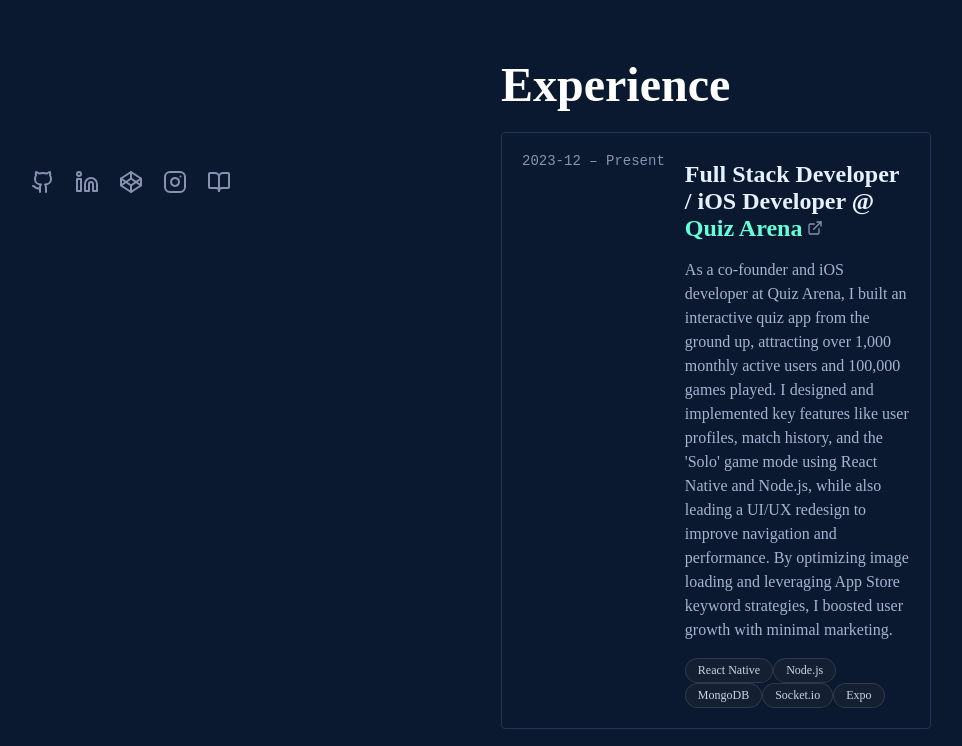
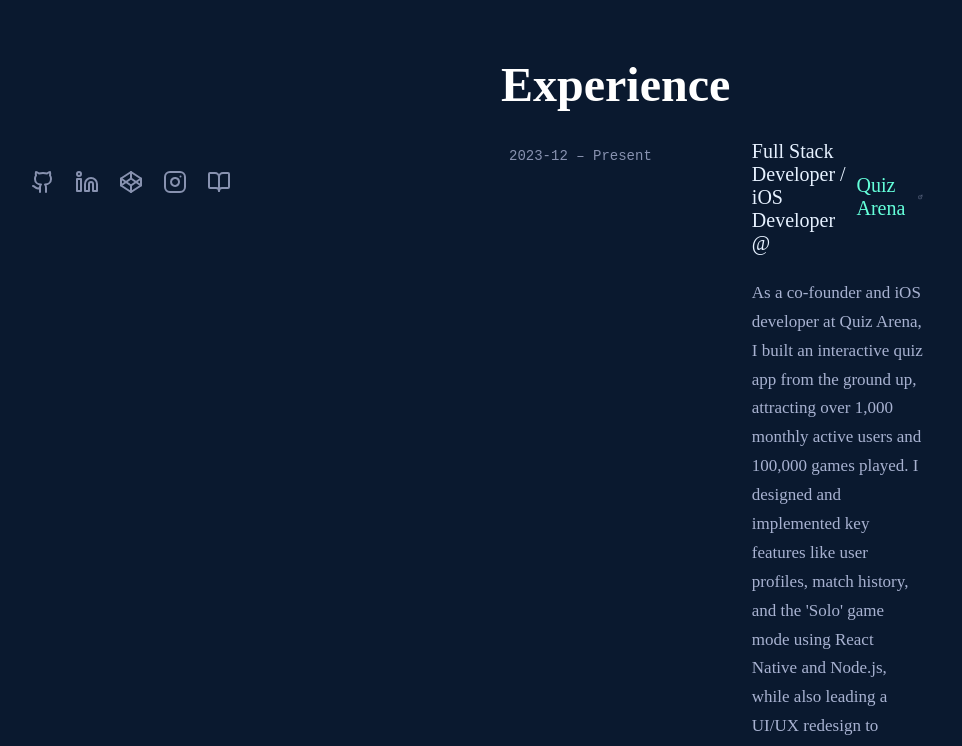
Before and after one commit to apatel924/ashish-portfolio, a React (Create React App) app: page / in a window 1280 px wide. Shown: the part 520-1266 px from the top of the page, without its empty margins (189-1151 px from the left). Built offline with nearby package versions, Linux system fonts and the light colour scheme.

Commit message:
Modified ExperienceCard.js

```diff
--- a/src/components/ExperienceCard.js
+++ b/src/components/ExperienceCard.js
@@ -1,3 +1,4 @@
+// ExperienceCard.js
 import React from "react";
 import { ExternalLink } from "lucide-react";
 import TechBadge from "./TechBadge";
@@ -11,56 +12,69 @@
   technologies,
   positions,
 }) {
-  // Base card style with transitions for hover effect
+  // Default style: no border or background
   const cardStyle = {
+    position: "relative",
+    marginBottom: "48px", // Increased bottom margin between cards
     display: "flex",
-    flexDirection: "row",
-    marginBottom: "20px",
-    padding: "20px",
-    border: "1px solid #233554",
+    gap: "100px", // Increased gap between date and content
+    padding: "8px", // Added some padding
     borderRadius: "4px",
-    transition: "transform 0.3s, box-shadow 0.3s",
-    position: "relative", // so we can manipulate the container
+    transition:
+      "transform 0.3s, box-shadow 0.3s, background-color 0.3s, border 0.3s",
+    // No border or background color by default
   };
 
-  // Hover event handlers for the container
+  // Hover event handlers
   const handleMouseEnter = (e) => {
+    // Subtle border + background color on hover
+    e.currentTarget.style.border = "1px solid #233554";
+    e.currentTarget.style.backgroundColor = "rgba(100,255,218,0.03)";
     e.currentTarget.style.transform = "scale(1.02)";
     e.currentTarget.style.boxShadow = "0 8px 20px rgba(100,255,218,0.1)";
   };
   const handleMouseLeave = (e) => {
+    // Revert to default
+    e.currentTarget.style.border = "none";
+    e.currentTarget.style.backgroundColor = "transparent";
     e.currentTarget.style.transform = "scale(1)";
     e.currentTarget.style.boxShadow = "none";
   };
 
-  // Left column: period
+  // Period column
   const periodStyle = {
     fontFamily: "monospace",
     fontSize: "14px",
     color: "#8892b0",
-    marginRight: "20px",
-    minWidth: "120px",
+    minWidth: "140px",
+    paddingTop: "8px", // Align with title
   };
 
-  // Right column: content
+  // Content column
   const contentStyle = {
     flex: 1,
+    maxWidth: "800px", // Increased max-width
   };
 
   const titleStyle = {
-    fontSize: "1.5rem",
-    fontWeight: "bold",
-    color: "#e6f1ff",
-    margin: "8px 0",
+    fontSize: "20px", // Increased font size
+    fontWeight: "500",
+    color: "#e6f1ff", // Lighter color for better contrast
+    marginBottom: "12px",
+    display: "flex",
+    alignItems: "center",
+    gap: "8px",
   };
 
   const descriptionStyle = {
-    fontSize: "1rem",
-    color: "#a8b2d1",
-    lineHeight: 1.5,
+    fontSize: "17px", // Increased font size
+    color: "#a8b2d1", // Lighter gray for better readability
+    lineHeight: "1.7", // Increased line height
+    marginTop: "24px",
+    marginBottom: "24px",
   };
 
-  // Link icon style (if you want the ExternalLink to glow on hover)
+  // External link icon
   const linkIconStyle = {
     marginLeft: "5px",
     width: "16px",
@@ -79,9 +93,10 @@
   };
 
   const techListStyle = {
-    marginTop: "10px",
+    marginTop: "24px",
     display: "flex",
     flexWrap: "wrap",
+    gap: "16px", // Increased gap between tech badges
   };
 
   return (
@@ -110,7 +125,14 @@
           />
         </div>
         {positions && positions.length > 0 && (
-          <div style={{ fontSize: "0.9rem", color: "#8892b0" }}>
+          <div
+            style={{
+              fontSize: "16px",
+              color: "#8892b0",
+              marginTop: "8px",
+              marginBottom: "16px",
+            }}
+          >
             {positions.join(" | ")}
           </div>
         )}
```
